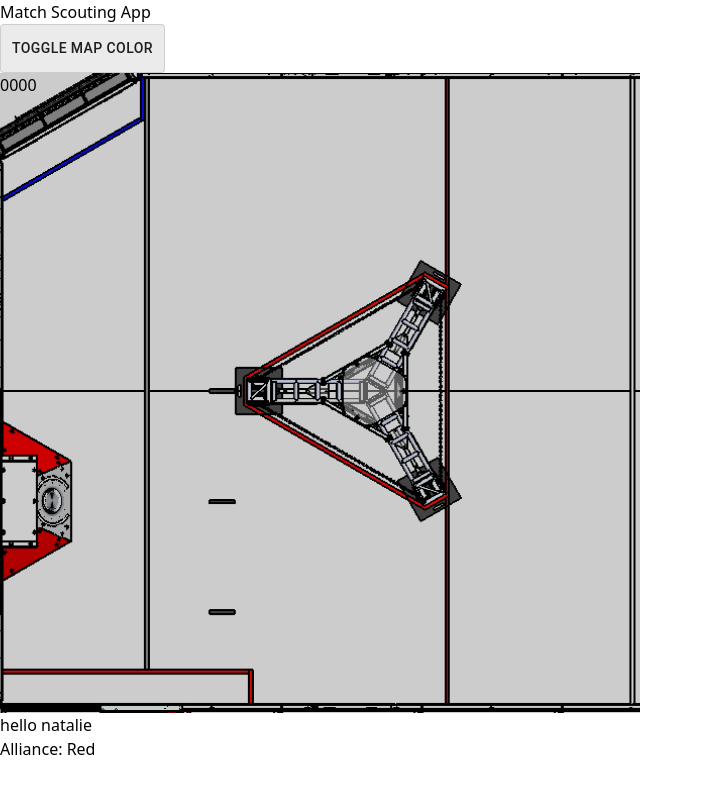
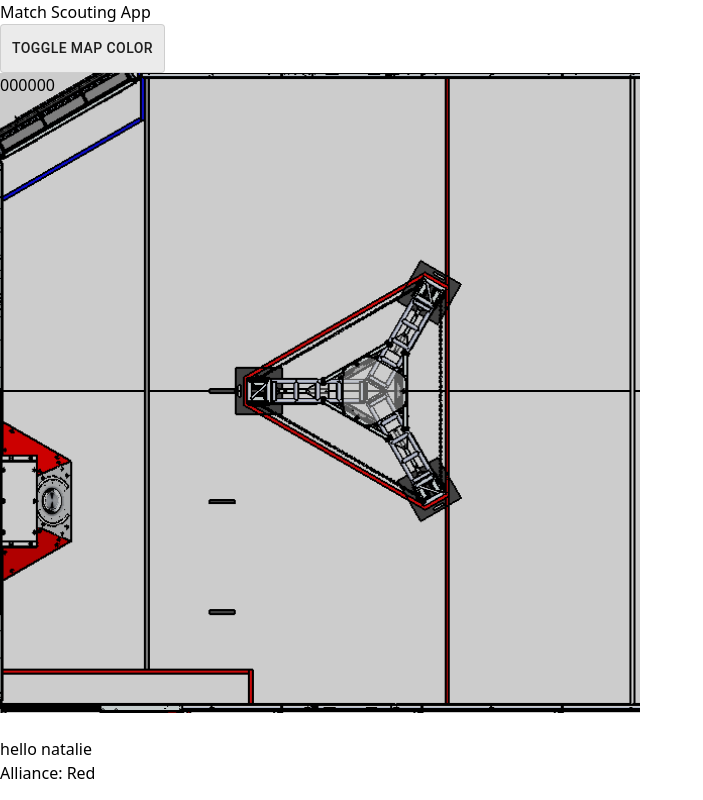
Before and after one commit to 4201VitruvianBots/scouting-app-2024, a React (Vite) app in the folder client/: page /match in a window 1280 px wide. Shown: the whole page, without its empty margins (0-703 px from the left). Built offline with nearby package versions, Linux system fonts and the light colour scheme.

Commit message:
Added some more buttons
For Trap and High Note

```diff
--- a/client/src/components/FieldButton.tsx
+++ b/client/src/components/FieldButton.tsx
@@ -10,6 +10,11 @@ function FieldButton() {
     const [counterMid, setCounterMid] = useState(0);
     const [counterFar, setCounterFar] = useState(0);
     const [AMP, setAMP] = useState(0);
+    const [counterTrap, setCounterTrap] = useState(0);
+    const [counterHigh, setCounterHigh] = useState(0);
+    // const [AMPtoggle, setAMPToggle] = useState(false);
+    // const AMPtoggleBoo = Boolean; //hopefully this works for amp switch
+
     const handleToggle = () => {
         setIsBlueAlliance(!isBlueAlliance);
     };
@@ -26,6 +31,13 @@ function FieldButton() {
     function addOneAMP() {
         setAMP(AMP + 1);
     }
+    function addOneTrap(){
+        setCounterTrap(counterTrap + 1);
+    }
+    function addOneHigh(){
+        setCounterHigh(counterHigh + 1);
+    }
+
 
     return (
         <>
@@ -67,10 +79,12 @@ function FieldButton() {
                     id='one'>
                     {counterFar}
                 </button>
-                <button className='' onClick={addOneAMP} id='one'>
-                    {AMP}
-                </button>
-            </div>
+                <button className='px-4 border border-1 rounded-lg border-gray-700 shadow-xl' onClick={addOneAMP} id='one'>{AMP}</button>
+                       <button className='px-4 border border-1 rounded-lg border-gray-700 shadow-xl' onClick={addOneTrap}>{counterTrap}</button>
+                       <button className='px-4 border border-1 rounded-lg border-gray-700 shadow-xl' onClick={addOneHigh}>{counterHigh}</button>
+
+                    </div>
+                    <br />
             <p>hello {isBlueAlliance ? 'world' : 'natalie'}</p>
 
             {/* <img src={currentImage} className='background-image' /> */}
```
